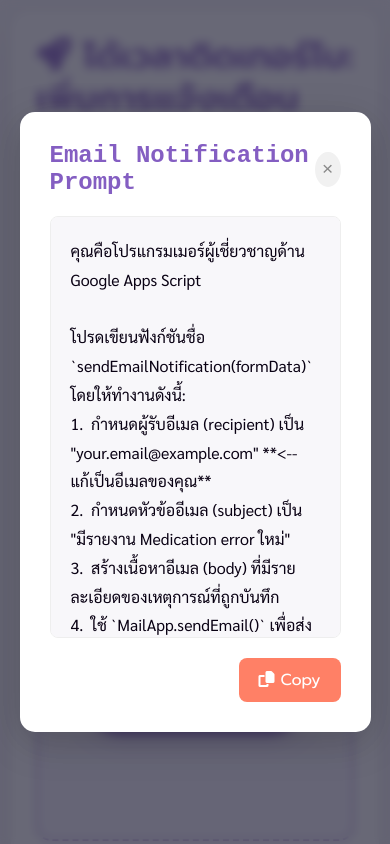
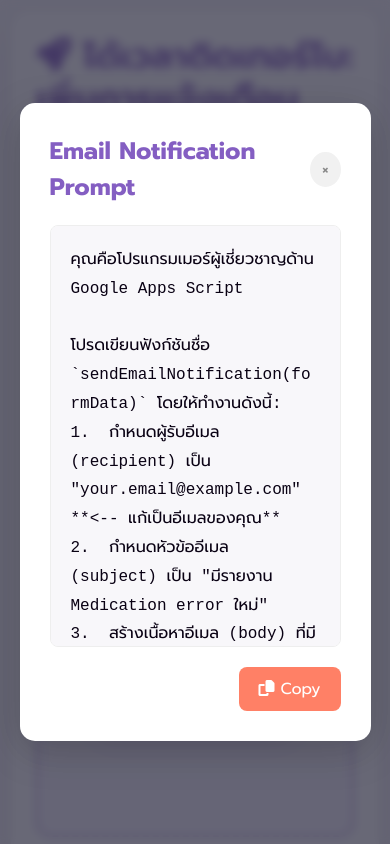
Before and after one commit to pharmacist-sabot/ai-workshop-slides, a plain HTML site: page slide53.html in a window 390 px wide. Both pictures are taken after a click on the button "แสดง Master Prompt". Shown: the top 844 px of the page. Drawn offline with Linux system fonts and the light colour scheme.

Commit message:
fix(ui): Edit font prompt in slide 53

```diff
--- a/slide53.html
+++ b/slide53.html
@@ -6,9 +6,13 @@
     <title>Slide 53: Turbocharge - The Email Prompt</title>
     <link rel="stylesheet" href="style.css">
     <link rel="stylesheet" href="https://cdnjs.cloudflare.com/ajax/libs/font-awesome/6.4.0/css/all.min.css">
-    <link href="https://fonts.googleapis.com/css2?family=Sarabun:wght@400;700&display=swap" rel="stylesheet">
+    <link href="https://fonts.googleapis.com/css2?family=Prompt:wght@300;400;500;700&display=swap" rel="stylesheet">
 
     <style>
+        body {
+            font-family: 'Prompt', sans-serif;
+        }
+
         .instruction-layout {
             display: grid;
             grid-template-columns: 1fr 1fr;
@@ -18,33 +22,51 @@
         }
 
         .analysis-panel h3 {
-            font-size: 1.3rem; font-weight: 500;
-            margin-bottom: 20px; color: var(--dark-text);
+            font-size: 1.3rem;
+            font-weight: 500;
+            margin-bottom: 20px;
+            color: var(--dark-text);
         }
-        .analysis-panel ul { list-style: none; padding: 0; }
+        .analysis-panel ul {
+            list-style: none;
+            padding: 0;
+        }
         .analysis-panel li {
-            display: flex; align-items: flex-start;
-            margin-bottom: 18px; font-size: 1rem;
+            display: flex;
+            align-items: flex-start;
+            margin-bottom: 18px;
+            font-size: 1rem;
         }
         .analysis-panel li i {
-            color: var(--primary-color); margin-right: 15px;
-            margin-top: 5px; font-size: 1.1rem;
+            color: var(--primary-color);
+            margin-right: 15px;
+            margin-top: 5px;
+            font-size: 1.1rem;
         }
 
         .prompt-trigger-panel {
             background-color: #f9f6ff;
             border: 2px dashed var(--primary-color);
             border-radius: 15px;
-            padding: 40px; text-align: center;
-            display: flex; flex-direction: column;
-            align-items: center; justify-content: center;
+            padding: 40px;
+            text-align: center;
+            display: flex;
+            flex-direction: column;
+            align-items: center;
+            justify-content: center;
             min-height: 300px;
         }
         .show-prompt-button {
-            background: var(--primary-color); color: white;
-            font-family: 'Prompt', sans-serif; font-size: 1.2rem;
-            font-weight: 500; padding: 15px 40px; border-radius: 50px;
-            border: none; cursor: pointer; transition: all 0.3s ease;
+            background: var(--primary-color);
+            color: white;
+            font-family: 'Prompt', sans-serif;
+            font-size: 1.2rem;
+            font-weight: 500;
+            padding: 15px 40px;
+            border-radius: 50px;
+            border: none;
+            cursor: pointer;
+            transition: all 0.3s ease;
             box-shadow: 0 5px 20px rgba(132, 94, 194, 0.3);
         }
         .show-prompt-button:hover {
@@ -54,44 +76,142 @@
         }
 
         .modal-overlay {
-            position: fixed; top: 0; left: 0; width: 100%; height: 100%;
-            background: rgba(40, 40, 60, 0.7); backdrop-filter: blur(5px);
-            z-index: 1000; display: none; align-items: center; justify-content: center;
-            opacity: 0; transition: opacity 0.3s ease;
+            position: fixed;
+            top: 0;
+            left: 0;
+            width: 100%;
+            height: 100%;
+            background: rgba(40, 40, 60, 0.7);
+            backdrop-filter: blur(5px);
+            z-index: 1000;
+            display: none;
+            align-items: center;
+            justify-content: center;
+            opacity: 0;
+            transition: opacity 0.3s ease;
         }
-        .modal-overlay.visible { display: flex; opacity: 1; }
+        .modal-overlay.visible {
+            display: flex;
+            opacity: 1;
+        }
         .modal-content {
-            background: var(--card-background); border-radius: 15px; padding: 30px;
-            width: 90%; max-width: 700px;
+            background: var(--card-background);
+            border-radius: 15px;
+            padding: 30px;
+            width: 90%;
+            max-width: 700px;
             box-shadow: 0 10px 40px rgba(0,0,0,0.2);
-            position: relative; transform: scale(0.95);
+            position: relative;
+            transform: scale(0.95);
             transition: transform 0.3s ease;
         }
-        .modal-overlay.visible .modal-content { transform: scale(1); }
-        .modal-header { display: flex; justify-content: space-between; align-items: center; margin-bottom: 20px; }
-        .modal-header h3 { margin: 0; font-size: 1.5rem; color: var(--primary-color); }
+        .modal-overlay.visible .modal-content {
+            transform: scale(1);
+        }
+        .modal-header {
+            display: flex;
+            justify-content: space-between;
+            align-items: center;
+            margin-bottom: 20px;
+        }
+        .modal-header h3 {
+            margin: 0;
+            font-size: 1.5rem;
+            color: var(--primary-color);
+            font-family: 'Prompt', sans-serif;
+        }
         .close-button {
-            background: #f1f1f1; border: none; border-radius: 50%; width: 35px; height: 35px;
-            cursor: pointer; font-size: 1.2rem; color: #888; transition: all 0.2s ease;
+            background: #f1f1f1;
+            border: none;
+            border-radius: 50%;
+            width: 35px;
+            height: 35px;
+            cursor: pointer;
+            font-size: 1.2rem;
+            color: #888;
+            transition: all 0.2s ease;
+            font-family: 'Prompt', sans-serif;
         }
-        .close-button:hover { background: #e0e0e0; color: #333; }
+        .close-button:hover {
+            background: #e0e0e0;
+            color: #333;
+        }
         .prompt-to-copy {
-            background-color: #f8f7fa; border: 1px solid #eee;
-            padding: 20px; border-radius: 8px; font-size: 1rem;
-            line-height: 1.8; font-family: 'Sarabun', 'Courier New', monospace;
-            white-space: pre-wrap; word-wrap: break-word;
-            max-height: 50vh; overflow-y: auto;
+            background-color: #f8f7fa;
+            border: 1px solid #eee;
+            padding: 20px;
+            border-radius: 8px;
+            font-size: 1rem;
+            line-height: 1.8;
+            font-family: 'Courier New', 'Prompt', monospace;
+            white-space: pre-wrap;
+            word-wrap: break-word;
+            max-height: 50vh;
+            overflow-y: auto;
         }
         .copy-button {
-            background: var(--secondary-color); color: white;
-            border: none; padding: 10px 20px; border-radius: 8px;
-            cursor: pointer; font-size: 1rem; font-family: 'Prompt', sans-serif;
-            margin-top: 20px; float: right; transition: all 0.2s ease;
+            background: var(--secondary-color);
+            color: white;
+            border: none;
+            padding: 10px 20px;
+            border-radius: 8px;
+            cursor: pointer;
+            font-size: 1rem;
+            font-family: 'Prompt', sans-serif;
+            margin-top: 20px;
+            float: right;
+            transition: all 0.2s ease;
         }
-        .copy-button:hover { background: var(--alert-color); }
-        .copy-button.copied { background: #20c997; }
+        .copy-button:hover {
+            background: var(--alert-color);
+        }
+        .copy-button.copied {
+            background: #20c997;
+        }
 
-        @media (max-width: 900px) { .instruction-layout { grid-template-columns: 1fr; } }
+        @media (max-width: 900px) {
+            .instruction-layout {
+                grid-template-columns: 1fr;
+            }
+        }
+
+        @media (max-width: 768px) {
+            body {
+                padding: 10px;
+                font-family: 'Prompt', sans-serif;
+            }
+
+            .slide-card {
+                padding: 25px;
+                min-height: auto;
+            }
+
+            h1 {
+                font-size: 2.2rem;
+                font-family: 'Prompt', sans-serif;
+            }
+
+            h2 {
+                font-size: 1.4rem;
+                font-family: 'Prompt', sans-serif;
+            }
+
+            .subtitle {
+                font-size: 1.1rem;
+                font-family: 'Prompt', sans-serif;
+            }
+
+            .card-footer {
+                flex-direction: column;
+                align-items: center;
+                gap: 15px;
+            }
+
+            .nav-button {
+                width: 100%;
+                text-align: center;
+            }
+        }
     </style>
 </head>
 <body>
@@ -104,8 +224,8 @@
                 <div class="analysis-panel">
                     <h3><i class="fas fa-lightbulb"></i> หัวใจของ Prompt นี้:</h3>
                     <ul>
-                        <li><i class="fas fa-check-circle"></i> ระบุชื่อฟังก์ชัน (<code>sendEmailNotification)</li>
-                        <li><i class="fas fa-check-circle"></i> สั่งงานเป็นขั้นตอนชัดเจน (กำหนดผู้รับ, หัวข้อ, และเนื้อหาอีเมล)</li>
+                        <li><i class="fas fa-check-circle"></i> ระบุชื่อฟังก์ชัน (sendEmailNotification)</li>
+                        <li><i class="fas fa-check-circle"></i> สั่งงานเป็นขั้นตอนชัดเจน กำหนดผู้รับ, หัวข้อ, และเนื้อหาอีเมล</li>
                         <li><i class="fas fa-check-circle"></i> สอน AI ให้นำข้อมูลจากฟอร์มมาใส่ในเนื้อหาอีเมล</li>
                     </ul>
                 </div>
@@ -132,7 +252,7 @@
             <div class="prompt-to-copy" id="promptTextContainer">คุณคือโปรแกรมเมอร์ผู้เชี่ยวชาญด้าน Google Apps Script
 
 โปรดเขียนฟังก์ชันชื่อ `sendEmailNotification(formData)` โดยให้ทำงานดังนี้:
-1.  กำหนดผู้รับอีเมล (recipient) เป็น "your.email@example.com" **&lt;-- แก้เป็นอีเมลของคุณ**
+1.  กำหนดผู้รับอีเมล (recipient) เป็น "your.email@example.com" **<-- แก้เป็นอีเมลของคุณ**
 2.  กำหนดหัวข้ออีเมล (subject) เป็น "มีรายงาน Medication error ใหม่"
 3.  สร้างเนื้อหาอีเมล (body) ที่มีรายละเอียดของเหตุการณ์ที่ถูกบันทึก
 4.  ใช้ `MailApp.sendEmail()` เพื่อส่งอีเมล
@@ -152,11 +272,19 @@
         const copyButton = document.getElementById('copyBtn');
         const promptTextContainer = document.getElementById('promptTextContainer');
 
-        showPromptBtn.addEventListener('click', () => { promptModal.classList.add('visible'); });
-        const hideModal = () => { promptModal.classList.remove('visible'); };
+        showPromptBtn.addEventListener('click', () => {
+            promptModal.classList.add('visible');
+        });
+
+        const hideModal = () => {
+            promptModal.classList.remove('visible');
+        };
+
         closePromptBtn.addEventListener('click', hideModal);
         promptModal.addEventListener('click', (event) => {
-            if (event.target === promptModal) { hideModal(); }
+            if (event.target === promptModal) {
+                hideModal();
+            }
         });
 
         copyButton.addEventListener('click', () => {
@@ -168,6 +296,8 @@
                     copyButton.classList.remove('copied');
                     btnSpan.innerText = 'Copy';
                 }, 2000);
+            }).catch(err => {
+                console.error('Failed to copy: ', err);
             });
         });
     </script>
```
